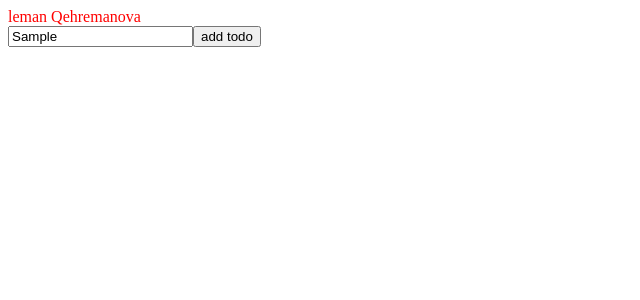
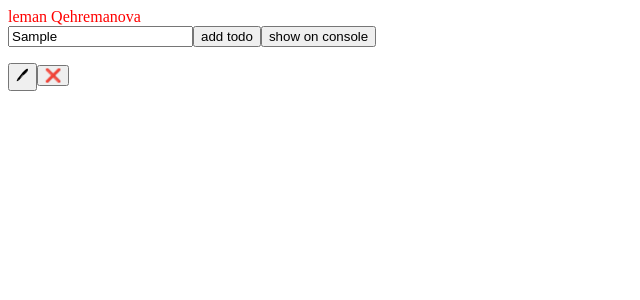
Before and after one commit to Gahramanoval301/react, a React (Vite) app in the folder first_react/: page / in a window 1280 px wide. Both pictures are taken after typing "Sample" into the empty fields and a click on the button "add todo". Shown: the top 300 px of the page, without its empty margins (0-640 px from the left). Built offline with nearby package versions, Linux system fonts and the light colour scheme.

Commit message:
Edit function on ToDos

```diff
--- a/first_react/src/components/Input/index.jsx
+++ b/first_react/src/components/Input/index.jsx
@@ -1,7 +1,7 @@
-const Input = (type='text', placeholder='', onChange) => {
+const Input = (type="text", placeholder='',value, onChange, ) => {
   return (
     <>
-    <input type={type} placeholder={placeholder}
+    <input type={type} placeholder={placeholder} value={value}
     onChange={onChange} />
     </>
   )
--- a/first_react/src/components/ToDo/index.jsx
+++ b/first_react/src/components/ToDo/index.jsx
@@ -3,11 +3,42 @@ import Input from '../Input'
 import {useState} from "react"
 const ToDo = () => {
     const [value, setValue] = useState('')
+    const [todos, setTodos] = useState([])
+
+    const onEdit=(_todoName)=>{
+       const newTodos = todos.map((todoName)=>{
+            if(_todoName === todoName)
+            {
+                let newTodo = prompt('yeni todon elave et', _todoName);
+                return newTodo;
+            }
+            return todoName
+        })
+        setTodos(newTodos)
+
+    }
+    const onDelete=(todoName)=>{
+
+    }
+
   return (
     <>
     <div>
-    <Input onChange={(e)=>{setValue(e.target.value)}} />
-    <Button title='add todo' onClick={()=>{console.log('hellp')}}/>
+    <Input value={value}  onChange={(e)=>{setValue(e.target.value)}} />
+    <Button title='add todo' onClick={()=>{
+        setTodos([...todos, value])
+        setValue('')
+        }}/>
+    <Button title='show on console' onClick={()=>{console.log(todos)}}/>
+    {
+        todos.map((todoName)=>{
+            return <div key={todoName}>
+              <p> {todoName} </p>
+              <button onClick={()=>{onEdit(todoName)}}>🖊</button>
+              <button onClick={()=>{onDelete(todoName)}}>❌</button>
+                </div>
+        })
+    }
     </div>
     </>
   )
```
